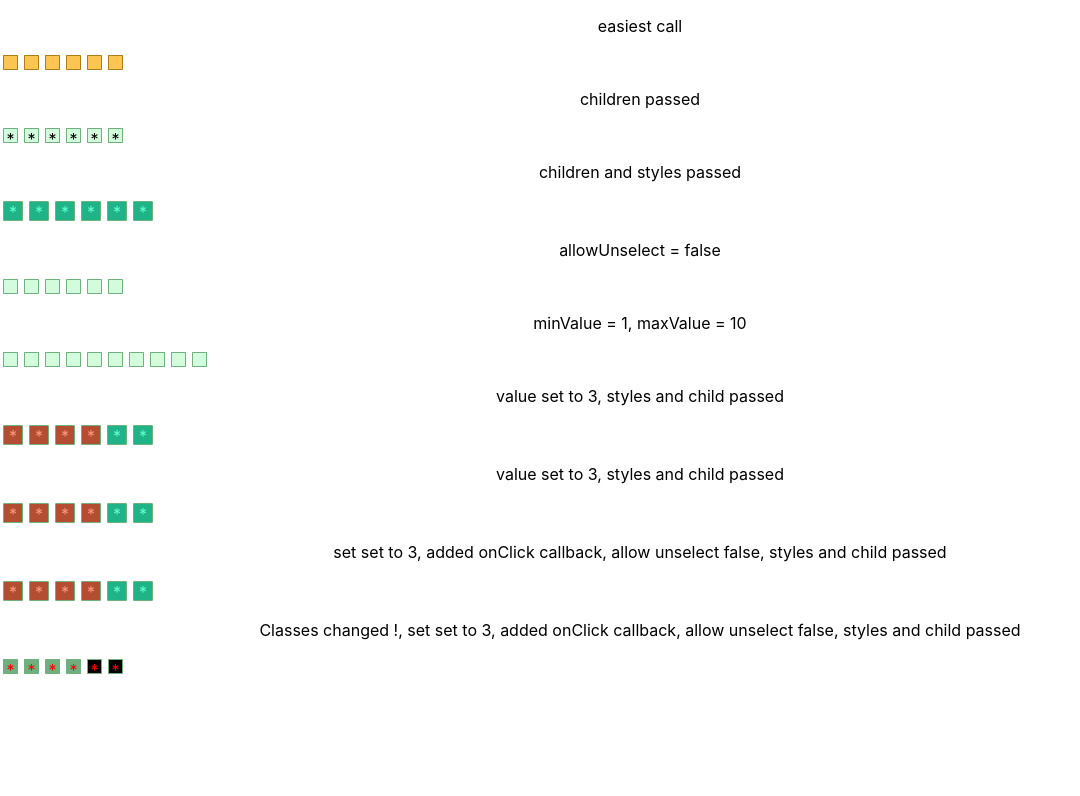
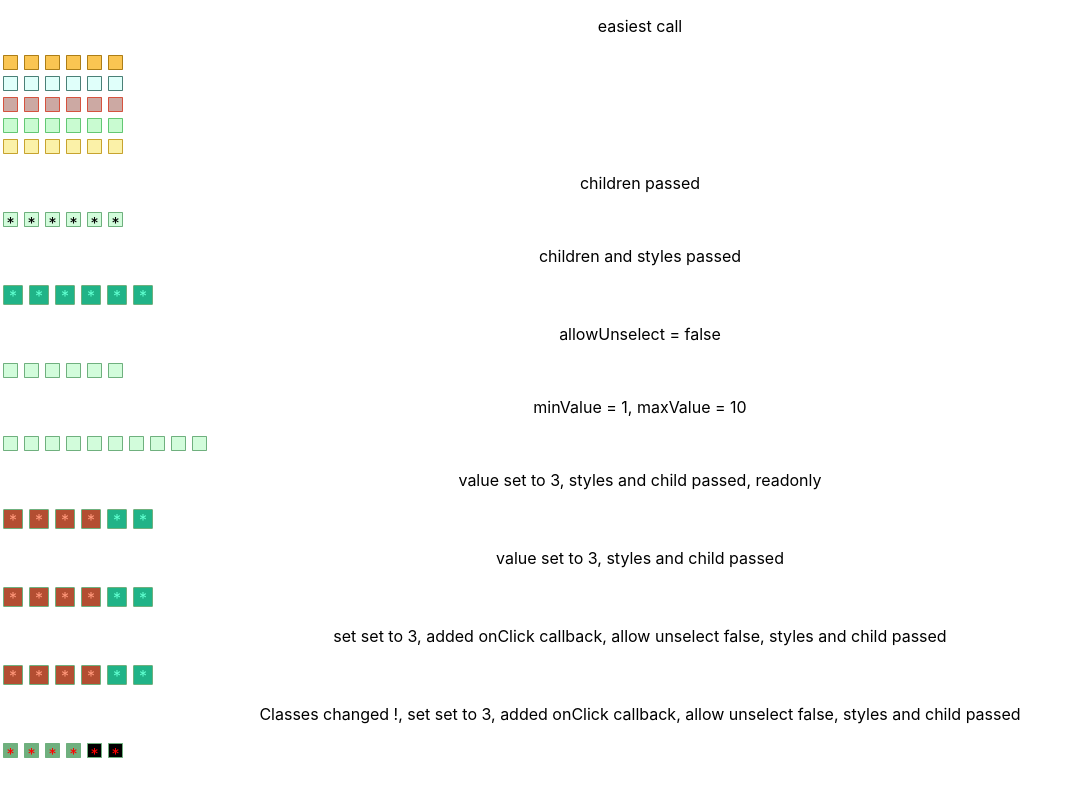
Before and after one commit to andrzejBlazejowski/rating-react-component, a React (Create React App) app: page / in a window 1280 px wide. Shown: the top 796 px of the page, without its empty margins (0-1080 px from the left). Built offline with nearby package versions, Linux system fonts and the light colour scheme.

Commit message:
added readonly prop and react for this prop

```diff
--- a/src/App.js
+++ b/src/App.js
@@ -31,6 +31,10 @@ function App() {
     <div className="App">
       <p>easiest call</p>
       <Rating theme="gold" />
+      <Rating theme="aqua" />
+      <Rating theme="red" />
+      <Rating theme="green" />
+      <Rating theme="yellow" />
       <p>children passed</p>
       <Rating>*</Rating>
       <p>children and styles passed</p>
@@ -46,13 +50,14 @@ function App() {
       <Rating allowUnselect={false}></Rating>
       <p>minValue = 1, maxValue = 10</p>
       <Rating minValue="1" maxValue="10"></Rating>
-      <p>value set to 3, styles and child passed</p>
+      <p>value set to 3, styles and child passed, readonly</p>
       <Rating
         containerStyles={containerStyles}
         containerActiveStyles={containerActiveStyles}
         itemStyles={itemStyles}
         itemActiveStyles={itemActiveStyles}
         value="3"
+        readOnly
       >
         *
       </Rating>
--- a/src/Components/Rating/RateItem/RateItem.js
+++ b/src/Components/Rating/RateItem/RateItem.js
@@ -35,13 +35,13 @@ const rateItem = props => {
     <div
       style={containerStyles}
       onClick={() => {
-        props.clicked(props.value);
+        if (!props.readOnly) props.clicked(props.value);
       }}
       onMouseEnter={() => {
-        props.mouseEvents(props.value);
+        if (!props.readOnly) props.mouseEvents(props.value);
       }}
       onMouseLeave={() => {
-        props.mouseEvents();
+        if (!props.readOnly) props.mouseEvents();
       }}
       className={containerClasses.join(" ")}
     >
--- a/src/Components/Rating/RateItem/RateItem.module.scss
+++ b/src/Components/Rating/RateItem/RateItem.module.scss
@@ -32,4 +32,8 @@
 
   @include addRateItemTheme(#6ea1ff, #2857ad, "blue");
   @include addRateItemTheme(#fac552, #ad7e17, "gold");
+  @include addRateItemTheme(#e0fffa, #4a8077, "aqua");
+  @include addRateItemTheme(#cca9a3, #d5523e, "red");
+  @include addRateItemTheme(#c9fbd1, #63c773, "green");
+  @include addRateItemTheme(#fbf1a8, #c7a32f, "yellow");
 }
--- a/src/Components/Rating/Rating.js
+++ b/src/Components/Rating/Rating.js
@@ -15,6 +15,7 @@ const Rating = props => {
     itemClass = "rating__item",
     itemActiveClass = "rating__item--active", // nie możesz przekazać booleana? w sensie że jak ? przekazujesz czy jest aktywny i wtedy doajesz klase? tak robię. tylko to można przekazac z app.js
     theme = "",
+    readOnly = false,
     itemStyles = {},
     itemActiveStyles = {},
     containerStyles = {},
@@ -54,6 +55,7 @@ const Rating = props => {
         containerStyles={containerStyles}
         containerActiveStyles={containerActiveStyles}
         theme={theme}
+        readOnly={readOnly}
       >
         {props.children}
       </RateItem>
```
Also changed, not shown: src/notepad.txt.
